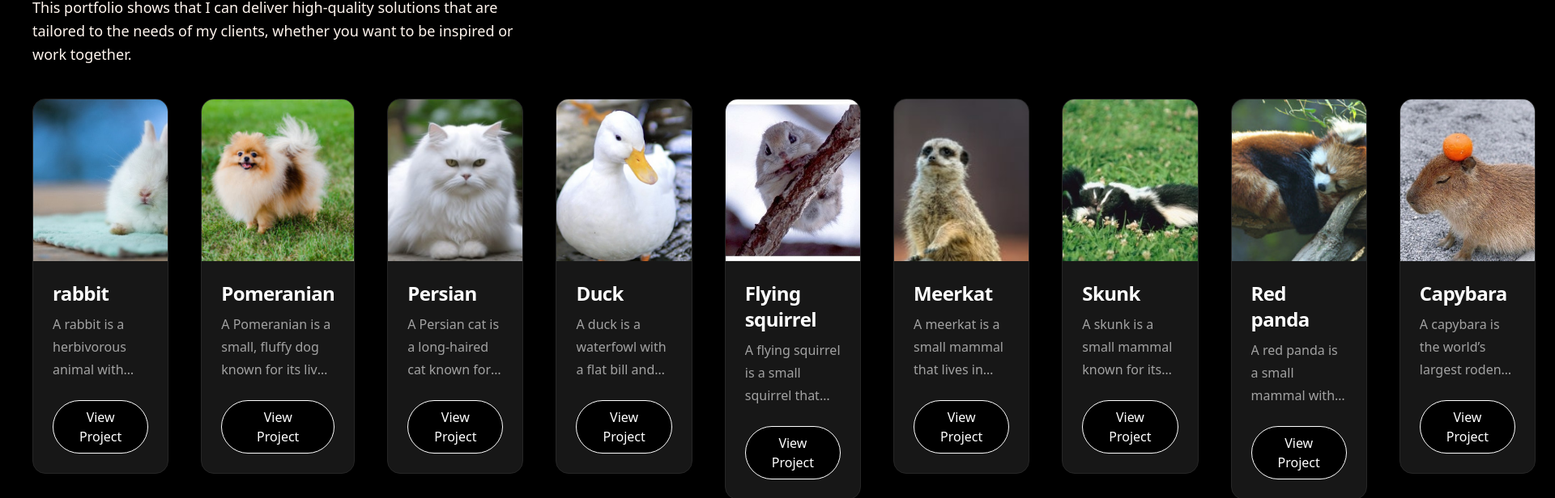
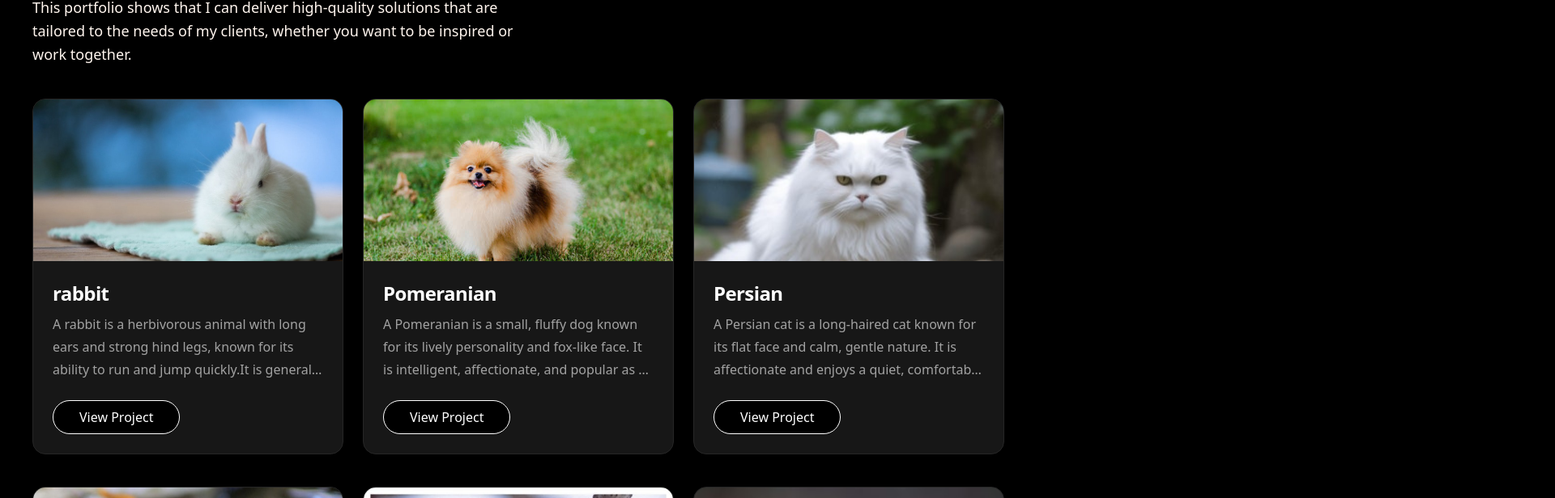
Before and after one commit to haeunj400-hub/web-blog, a Next.js app: page /portfolio in a window 1280 px wide. Shown: the part 400-1016 px from the top of the page at 81% size, 1920 px wide, since content can reach past the window. Built offline with nearby package versions, Linux system fonts and the light colour scheme.

Commit message:
수정사항 수정

```diff
--- a/src/_components/projects/ProjectList.tsx
+++ b/src/_components/projects/ProjectList.tsx
@@ -7,9 +7,9 @@ type Props = {
 
 export default function ProjectList({ projects }: Props) {
   return (
-    <ul className="flex gap-10">
+    <ul className="grid grid-cols-3 gap-x-6 gap-y-10 w-full">
       {projects.map((p) => (
-        <li key={p.id} className="flex-1 basis-0">
+        <li key={p.id}>
           <ProjectCard project={p} />
         </li>
       ))}
--- a/src/app/layout.tsx
+++ b/src/app/layout.tsx
@@ -11,7 +11,7 @@ const quicksand = Quicksand({
 });
 
 export const metadata: Metadata = {
-  title: "Chaeyeong Park | Web",
+  title: "Haeun Cho | Web",
   description: "Computer science student",
 };
 
```
